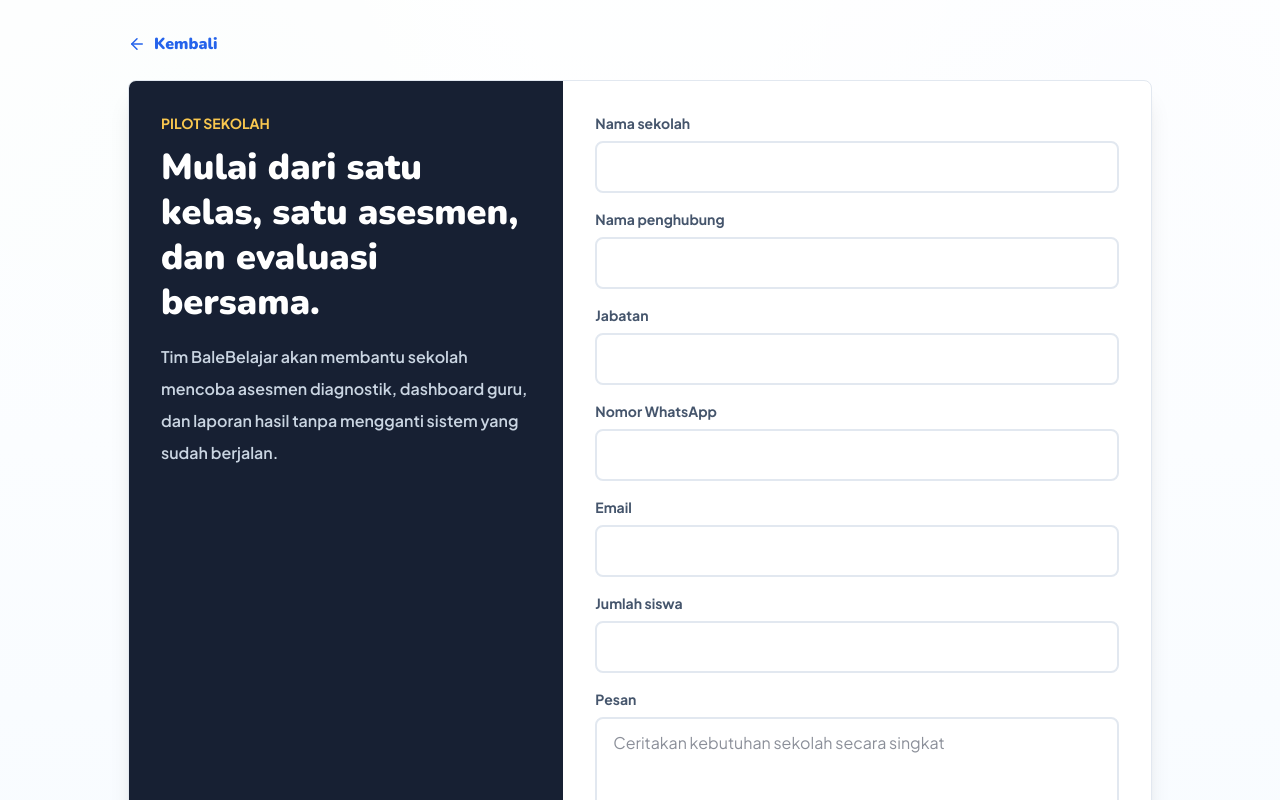
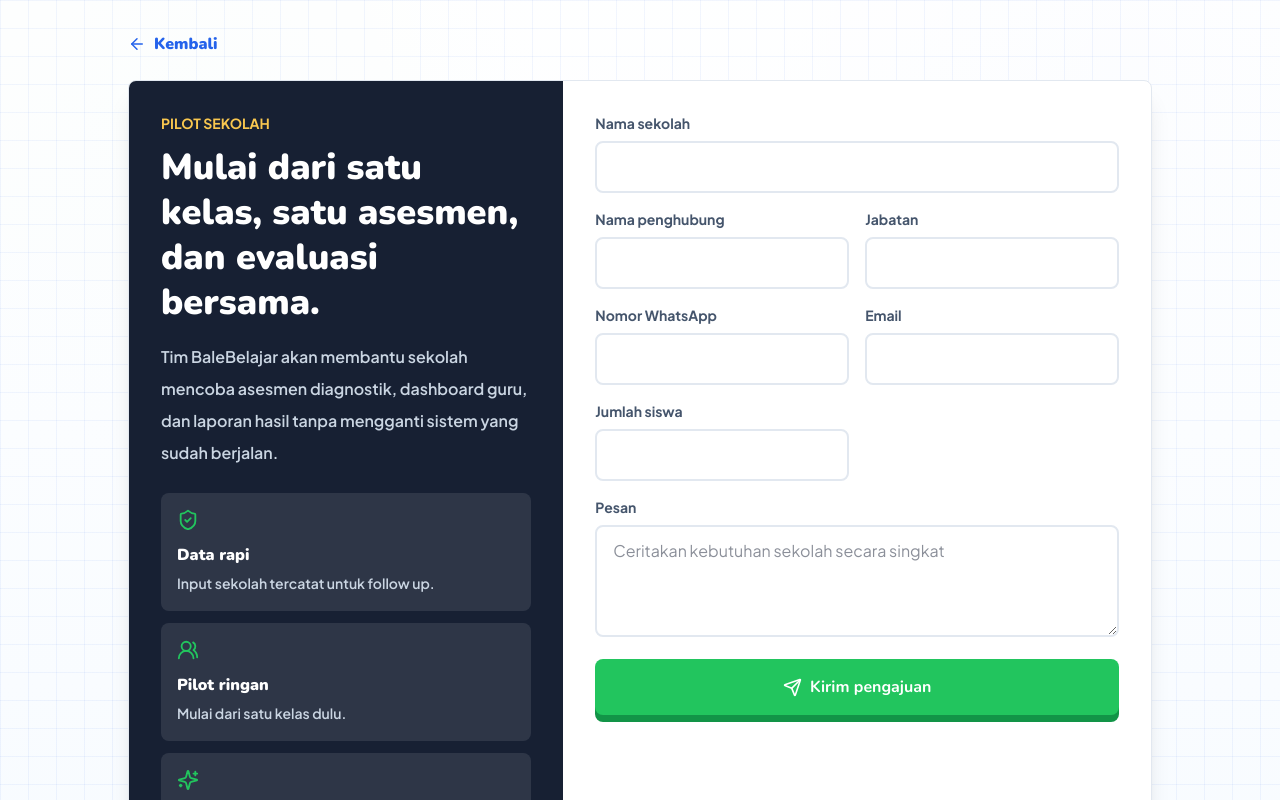
Before and after one commit to nizamajem/bale-belajar-profile, a Next.js app: page /pilot in a window 1280 px wide. Shown: the top 800 px of the page. Built offline with nearby package versions, Linux system fonts and the light colour scheme.

Commit message:
Enhance styling and layout across multiple pages; add responsive design elements and improve accessibility features

```diff
--- a/src/app/globals.css
+++ b/src/app/globals.css
@@ -28,6 +28,18 @@
 body::selection {
   background: #bbf7d0;
   color: #172033;
+}
+
+a,
+button {
+  -webkit-tap-highlight-color: transparent;
+}
+
+img,
+svg,
+video,
+canvas {
+  max-width: 100%;
 }
 
 .surface-grid {
@@ -176,6 +188,19 @@
   stroke-dasharray: 180;
 }
 
+.hide-scrollbar {
+  scrollbar-width: none;
+}
+
+.hide-scrollbar::-webkit-scrollbar {
+  display: none;
+}
+
+.text-balance-soft {
+  overflow-wrap: anywhere;
+  text-wrap: balance;
+}
+
 @media (prefers-reduced-motion: reduce) {
   *,
   *::before,
--- a/src/app/kebijakan-privasi/page.tsx
+++ b/src/app/kebijakan-privasi/page.tsx
@@ -3,7 +3,7 @@
 
 export default function PrivacyPage() {
   return (
-    <main className="min-h-screen px-4 py-8 sm:px-6 lg:px-8">
+    <main className="surface-grid min-h-screen px-4 py-6 sm:px-6 sm:py-8 lg:px-8">
       <section className="mx-auto max-w-3xl rounded-[8px] border border-slate-200 bg-white p-6 shadow-sm sm:p-8">
         <Link
           className="mb-6 inline-flex items-center gap-2 font-heading font-black text-[#2563eb]"
@@ -12,7 +12,9 @@
           <ArrowLeft size={18} />
           Kembali
         </Link>
-        <h1 className="font-heading text-4xl font-black">Kebijakan Privasi</h1>
+        <h1 className="font-heading text-3xl font-black leading-tight sm:text-4xl">
+          Kebijakan Privasi
+        </h1>
         <p className="mt-4 font-semibold leading-8 text-slate-600">
           BaleBelajar hanya mengumpulkan data yang diperlukan untuk pelaksanaan
           asesmen, pelaporan hasil, dan komunikasi pilot sekolah. Data siswa
--- a/src/app/ketentuan-penggunaan/page.tsx
+++ b/src/app/ketentuan-penggunaan/page.tsx
@@ -3,7 +3,7 @@
 
 export default function TermsPage() {
   return (
-    <main className="min-h-screen px-4 py-8 sm:px-6 lg:px-8">
+    <main className="surface-grid min-h-screen px-4 py-6 sm:px-6 sm:py-8 lg:px-8">
       <section className="mx-auto max-w-3xl rounded-[8px] border border-slate-200 bg-white p-6 shadow-sm sm:p-8">
         <Link
           className="mb-6 inline-flex items-center gap-2 font-heading font-black text-[#2563eb]"
@@ -12,7 +12,7 @@
           <ArrowLeft size={18} />
           Kembali
         </Link>
-        <h1 className="font-heading text-4xl font-black">
+        <h1 className="font-heading text-3xl font-black leading-tight sm:text-4xl">
           Ketentuan Penggunaan
         </h1>
         <p className="mt-4 font-semibold leading-8 text-slate-600">
--- a/src/app/kontak/page.tsx
+++ b/src/app/kontak/page.tsx
@@ -3,7 +3,7 @@
 
 export default function ContactPage() {
   return (
-    <main className="min-h-screen px-4 py-8 sm:px-6 lg:px-8">
+    <main className="surface-grid min-h-screen px-4 py-6 sm:px-6 sm:py-8 lg:px-8">
       <section className="mx-auto max-w-3xl rounded-[8px] border border-slate-200 bg-white p-6 shadow-sm sm:p-8">
         <Link
           className="mb-6 inline-flex items-center gap-2 font-heading font-black text-[#2563eb]"
@@ -13,14 +13,14 @@
           Kembali
         </Link>
         <p className="text-sm font-black uppercase text-[#22c55e]">Kontak</p>
-        <h1 className="font-heading mt-2 text-4xl font-black">
+        <h1 className="font-heading mt-2 text-3xl font-black leading-tight sm:text-4xl">
           Diskusikan kebutuhan sekolah Anda.
         </h1>
         <div className="mt-6 grid gap-4 sm:grid-cols-2">
           <div className="rounded-[8px] bg-[#f8fafc] p-5">
             <Mail className="text-[#2563eb]" size={26} />
             <p className="font-heading mt-4 text-xl font-black">Email</p>
-            <p className="mt-1 font-bold text-slate-600">halo@balebelajar.id</p>
+            <p className="mt-1 break-words font-bold text-slate-600">halo@balebelajar.id</p>
           </div>
           <div className="rounded-[8px] bg-[#f8fafc] p-5">
             <MessageCircle className="text-[#22c55e]" size={26} />
--- a/src/app/pilot/page.tsx
+++ b/src/app/pilot/page.tsx
@@ -2,7 +2,7 @@
 
 import { useState } from "react";
 import Link from "next/link";
-import { ArrowLeft, CheckCircle2, Loader2, Send } from "lucide-react";
+import { ArrowLeft, CheckCircle2, Loader2, Send, ShieldCheck, Sparkles, UsersRound } from "lucide-react";
 
 export default function PilotPage() {
   const [submitted, setSubmitted] = useState(false);
@@ -42,7 +42,7 @@
   }
 
   return (
-    <main className="min-h-screen px-4 py-8 sm:px-6 lg:px-8">
+    <main className="surface-grid min-h-screen px-4 py-6 sm:px-6 sm:py-8 lg:px-8">
       <div className="mx-auto max-w-5xl">
         <Link
           className="mb-6 inline-flex items-center gap-2 font-heading font-black text-[#2563eb]"
@@ -57,7 +57,7 @@
             <p className="text-sm font-black uppercase text-[#f9c74f]">
               Pilot sekolah
             </p>
-            <h1 className="font-heading mt-3 text-4xl font-black leading-tight">
+            <h1 className="font-heading mt-3 text-3xl font-black leading-tight sm:text-4xl">
               Mulai dari satu kelas, satu asesmen, dan evaluasi bersama.
             </h1>
             <p className="mt-4 font-semibold leading-8 text-slate-300">
@@ -65,6 +65,21 @@
               dashboard guru, dan laporan hasil tanpa mengganti sistem yang
               sudah berjalan.
             </p>
+            <div className="mt-6 grid gap-3 sm:grid-cols-3 lg:grid-cols-1">
+              {[
+                [ShieldCheck, "Data rapi", "Input sekolah tercatat untuk follow up."],
+                [UsersRound, "Pilot ringan", "Mulai dari satu kelas dulu."],
+                [Sparkles, "Pendampingan", "Tim bantu susun asesmen awal."],
+              ].map(([Icon, title, text]) => (
+                <div className="rounded-[8px] bg-white/10 p-4" key={title as string}>
+                  <Icon className="text-[#22c55e]" size={22} />
+                  <p className="font-heading mt-3 font-black">{title as string}</p>
+                  <p className="mt-1 text-sm font-semibold leading-6 text-slate-300">
+                    {text as string}
+                  </p>
+                </div>
+              ))}
+            </div>
           </div>
 
           <div className="p-6 sm:p-8">
@@ -82,12 +97,44 @@
             ) : (
               <form className="space-y-4" onSubmit={submitPilot}>
                 <input className="hidden" name="website" tabIndex={-1} />
-                <Field label="Nama sekolah" name="schoolName" required />
-                <Field label="Nama penghubung" name="contactName" required />
-                <Field label="Jabatan" name="position" />
-                <Field label="Nomor WhatsApp" name="phone" required />
-                <Field label="Email" name="email" type="email" />
-                <Field label="Jumlah siswa" name="studentCount" type="number" />
+                <div className="grid gap-4 sm:grid-cols-2">
+                  <Field
+                    autoComplete="organization"
+                    className="sm:col-span-2"
+                    label="Nama sekolah"
+                    name="schoolName"
+                    required
+                  />
+                  <Field
+                    autoComplete="name"
+                    label="Nama penghubung"
+                    name="contactName"
+                    required
+                  />
+                  <Field autoComplete="organization-title" label="Jabatan" name="position" />
+                  <Field
+                    autoComplete="tel"
+                    inputMode="tel"
+                    label="Nomor WhatsApp"
+                    name="phone"
+                    required
+                    type="tel"
+                  />
+                  <Field
+                    autoComplete="email"
+                    inputMode="email"
+                    label="Email"
+                    name="email"
+                    type="email"
+                  />
+                  <Field
+                    inputMode="numeric"
+                    label="Jumlah siswa"
+                    min={1}
+                    name="studentCount"
+                    type="number"
+                  />
+                </div>
                 <label className="block">
                   <span className="mb-2 block text-sm font-black text-slate-600">
                     Pesan
@@ -121,23 +168,34 @@
 }
 
 function Field({
+  autoComplete,
+  className = "",
+  inputMode,
   label,
+  min,
   name,
   required,
   type = "text",
 }: {
+  autoComplete?: string;
+  className?: string;
+  inputMode?: React.HTMLAttributes<HTMLInputElement>["inputMode"];
   label: string;
+  min?: number;
   name: string;
   required?: boolean;
   type?: string;
 }) {
   return (
-    <label className="block">
+    <label className={`block ${className}`}>
       <span className="mb-2 block text-sm font-black text-slate-600">
         {label}
       </span>
       <input
         className="w-full rounded-[8px] border-2 border-slate-200 px-4 py-3 font-bold outline-none focus:border-[#2563eb]"
+        autoComplete={autoComplete}
+        inputMode={inputMode}
+        min={min}
         name={name}
         required={required}
         type={type}
--- a/src/app/tentang/page.tsx
+++ b/src/app/tentang/page.tsx
@@ -3,7 +3,7 @@
 
 export default function AboutPage() {
   return (
-    <main className="min-h-screen px-4 py-8 sm:px-6 lg:px-8">
+    <main className="surface-grid min-h-screen px-4 py-6 sm:px-6 sm:py-8 lg:px-8">
       <section className="mx-auto max-w-3xl rounded-[8px] border border-slate-200 bg-white p-6 shadow-sm sm:p-8">
         <Link
           className="mb-6 inline-flex items-center gap-2 font-heading font-black text-[#2563eb]"
@@ -15,7 +15,7 @@
         <p className="text-sm font-black uppercase text-[#2563eb]">
           Tentang BaleBelajar
         </p>
-        <h1 className="font-heading mt-2 text-4xl font-black">
+        <h1 className="font-heading mt-2 text-3xl font-black leading-tight sm:text-4xl">
           Platform asesmen diagnostik untuk tindak lanjut belajar.
         </h1>
         <p className="mt-4 font-semibold leading-8 text-slate-600">
```
Also changed, not shown: src/app/page.tsx (+62 -27 lines).
